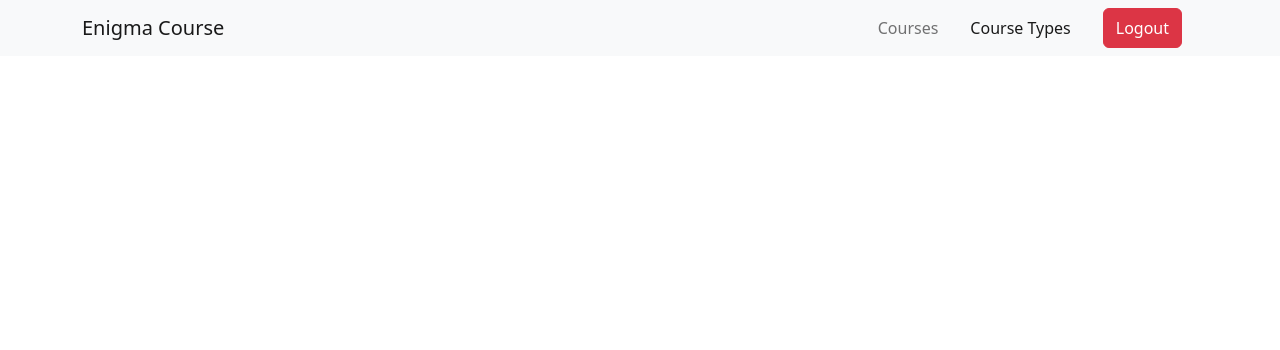
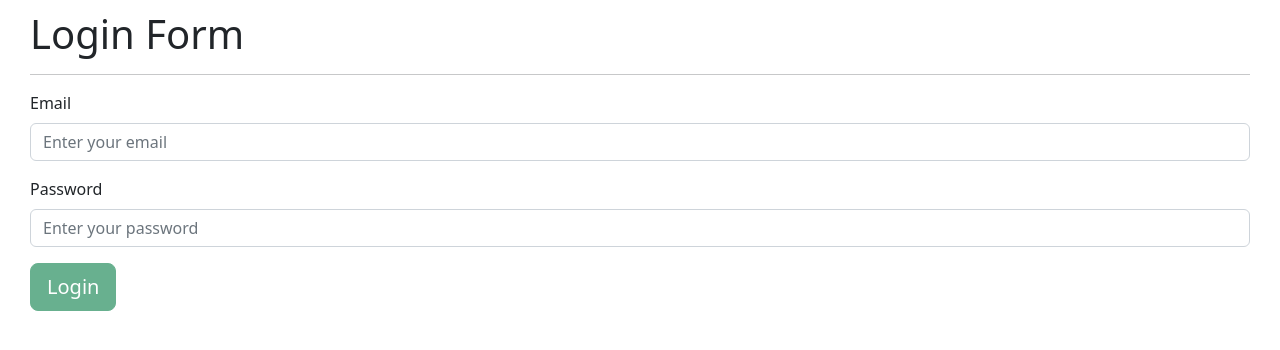
Before and after one commit to musulton/r-enigma-course, a React (Create React App) app: page /login in a window 1280 px wide. Shown: the top 350 px of the page. Built offline with nearby package versions, Linux system fonts and the light colour scheme.

Commit message:
Create login page for authentication, add config protected routes and not found page

```diff
--- a/src/components/Navbar.js
+++ b/src/components/Navbar.js
@@ -13,7 +13,12 @@ const menu = [
     { path: "#", menuName: "Course Types" },
 ]
 
-const NavBar = () => {
+const NavBar = (props) => {
+  const {setIsLoggedIn} = props;
+
+  const onLogout = () => {
+    setIsLoggedIn(false)
+  }
 
   return (
       <Navbar bg="light" expand="light" sticky={"top"}>
@@ -29,7 +34,7 @@ const NavBar = () => {
                           {item.menuName}
                       </NavLink>
                   ))}
-                    <Button variant="danger" className="mx-3">
+                  <Button variant="danger" className="mx-3" onClick={onLogout}>
                       Logout
                   </Button>
               </StyledNav>
--- a/src/constants/index.js
+++ b/src/constants/index.js
@@ -3,6 +3,7 @@ export default {
     COURSE_LIST: "/course-list",
     ADD_COURSE: "/add-course",
     EDIT_COURSE: "/edit-course",
-    HOME: "/"
+    HOME: "/",
+    LOGIN: "/login"
   }
 }
--- a/src/navigations/AppNavigations.js
+++ b/src/navigations/AppNavigations.js
@@ -6,20 +6,32 @@ import AddCourse from "../pages/AddCourse";
 import EditCourse from "../pages/EditCourse";
 
 import constants from "../constants";
+import ProtectedRoutes from "./components/ProtectedRoutes";
 import Home from "../pages/Home";
-import NavBar from "../components/Navbar";
+import Login from "../pages/Login";
+import NotFound from "../pages/NotFound";
 
 const AppNavigations = () => {
+    const [isLoggedIn, setIsLoggedIn] = React.useState(false)
+
     return (
-        <>
-        <NavBar />
-            <Routes>
+        <Routes>
+            <Route
+                path={constants.routes.LOGIN}
+                index={true}
+                element={<Login setIsLoggedIn={setIsLoggedIn} />}
+            />
+            <Route path={"*"} element={<NotFound />} />
+            <Route
+                path={constants.routes.HOME}
+                element={<ProtectedRoutes isLoggedIn={isLoggedIn} setIsLoggedIn={setIsLoggedIn} /> }
+            >
                 <Route index={true} path={constants.routes.HOME} element={<Home />} />
                 <Route path={constants.routes.COURSE_LIST} element={<CourseList />} />
                 <Route path={constants.routes.ADD_COURSE} element={<AddCourse />} />
                 <Route path={`${constants.routes.EDIT_COURSE}/:id?`} element={<EditCourse />} />
+            </Route>
         </Routes>
-        </>
     )
 }
 
--- /dev/null
+++ b/src/navigations/components/ProtectedRoutes/ProtectedRoutes.js
@@ -0,0 +1,19 @@
+import {Navigate, Outlet} from "react-router-dom";
+import constants from "../../../constants";
+import Navbar from "../../../components/Navbar";
+
+const ProtectedRoutes = ({isLoggedIn, setIsLoggedIn}) => {
+    const hasToken = isLoggedIn
+    if (!hasToken) {
+        return <Navigate to={constants.routes.LOGIN} replace={true} />
+    }
+
+    return (
+        <>
+            <Navbar setIsLoggedIn={setIsLoggedIn} />
+            <Outlet />
+        </>
+    )
+}
+
+export default ProtectedRoutes
--- /dev/null
+++ b/src/navigations/components/ProtectedRoutes/index.js
@@ -0,0 +1 @@
+export {default} from "./ProtectedRoutes"
--- /dev/null
+++ b/src/pages/Login/Login.js
@@ -0,0 +1,52 @@
+import React, { useState } from "react";
+import {Form, Button} from "react-bootstrap";
+import FormInput from "../../components/FormInput";
+import StyledContainer from "../../components/StyledContainer";
+import {onChangeText} from "../../utils/function";
+import {useNavigate} from "react-router-dom";
+import constants from "../../constants";
+
+function Login(props) {
+    const {setIsLoggedIn} = props
+    const [email, setEmail] = useState("");
+    const [password, setPassword] = useState("");
+    const onNavigate = useNavigate();
+
+    function validateForm() {
+        return email.length > 0 && password.length > 0;
+    }
+
+    function handleSubmit(event) {
+        event.preventDefault();
+        setIsLoggedIn(true);
+        onNavigate(constants.routes.HOME);
+    }
+
+    return (
+        <StyledContainer>
+            <h1>Login Form</h1>
+            <hr />
+            <Form onSubmit={handleSubmit}>
+                <FormInput
+                    label={"Email"}
+                    type="email"
+                    placeholder={"Enter your email"}
+                    value={email}
+                    onChange={onChangeText(setEmail)}
+                />
+                <FormInput
+                    label={"Password"}
+                    type="password"
+                    placeholder={"Enter your password"}
+                    value={password}
+                    onChange={onChangeText(setPassword)}
+                />
+                <Button size="lg" type="submit" variant="success" disabled={!validateForm()}>
+                    Login
+                </Button>
+            </Form>
+        </StyledContainer>
+    );
+}
+
+export default Login;
--- /dev/null
+++ b/src/pages/Login/index.js
@@ -0,0 +1 @@
+export {default} from "./Login"
--- /dev/null
+++ b/src/pages/NotFound/NotFound.js
@@ -0,0 +1,13 @@
+import {useLocation} from "react-router-dom";
+import StyledContainer from "../../components/StyledContainer";
+
+const NotFound = () => {
+    const location = useLocation();
+    return (
+        <StyledContainer>
+            <h3>No match for <code>{location.pathname}</code></h3>
+        </StyledContainer>
+    )
+}
+
+export default NotFound;
--- /dev/null
+++ b/src/pages/NotFound/index.js
@@ -0,0 +1 @@
+export {default} from "./NotFound"
```
Lines whose indentation alone changed are shown as unchanged.
